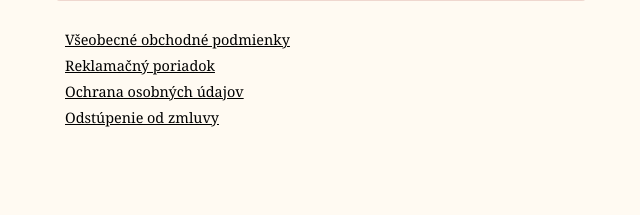
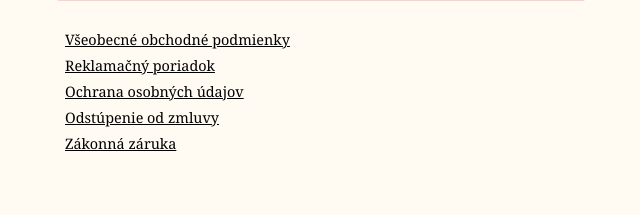
Before and after one commit to kormosi/eshop, a Django app: template templates/eshop/about.html in a window 1280 px wide. Shown: the part 549-764 px from the top of the page, without its empty margins (319-959 px from the left). Run offline with Django 5.2, Linux system fonts and the light colour scheme; the template is opened without the code that fills it, so the values that code supplies are empty.

Commit message:
Add "zákonná záruka" link to footer

```diff
--- a/templates/eshop/base.html
+++ b/templates/eshop/base.html
@@ -63,6 +63,7 @@
     <a href="{% url 'rp' %}">Reklamačný poriadok</a>
     <a href="{% url 'osobne_udaje' %}">Ochrana osobných údajov</a>
     <a href="{% url 'odstupenie' %}">Odstúpenie od zmluvy</a>
+    <a href="{% static 'eshop/images/zakonna_zaruka.png' %}" target="_blank">Zákonná záruka</a>
   </nav>
 </footer>
 
```
Also changed, not shown: static/eshop/images/zakonna_zaruka.png (added).
